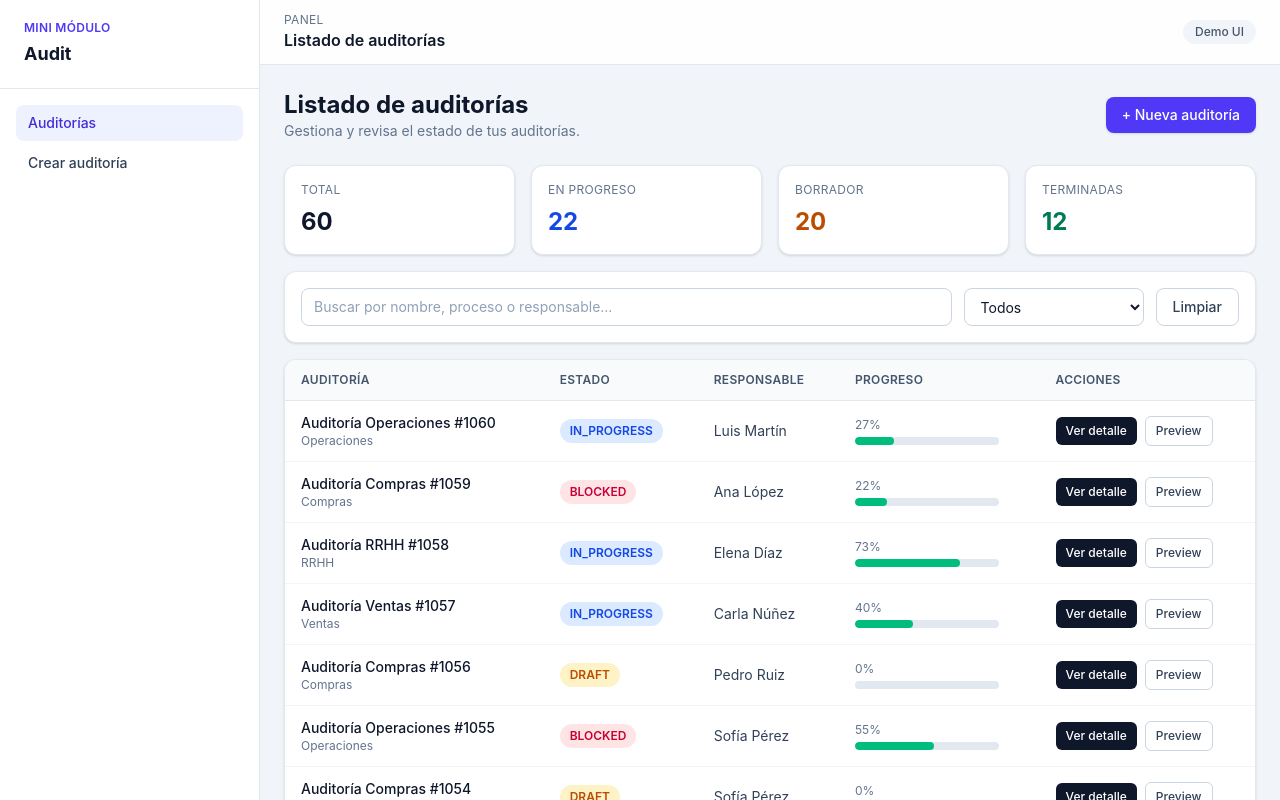
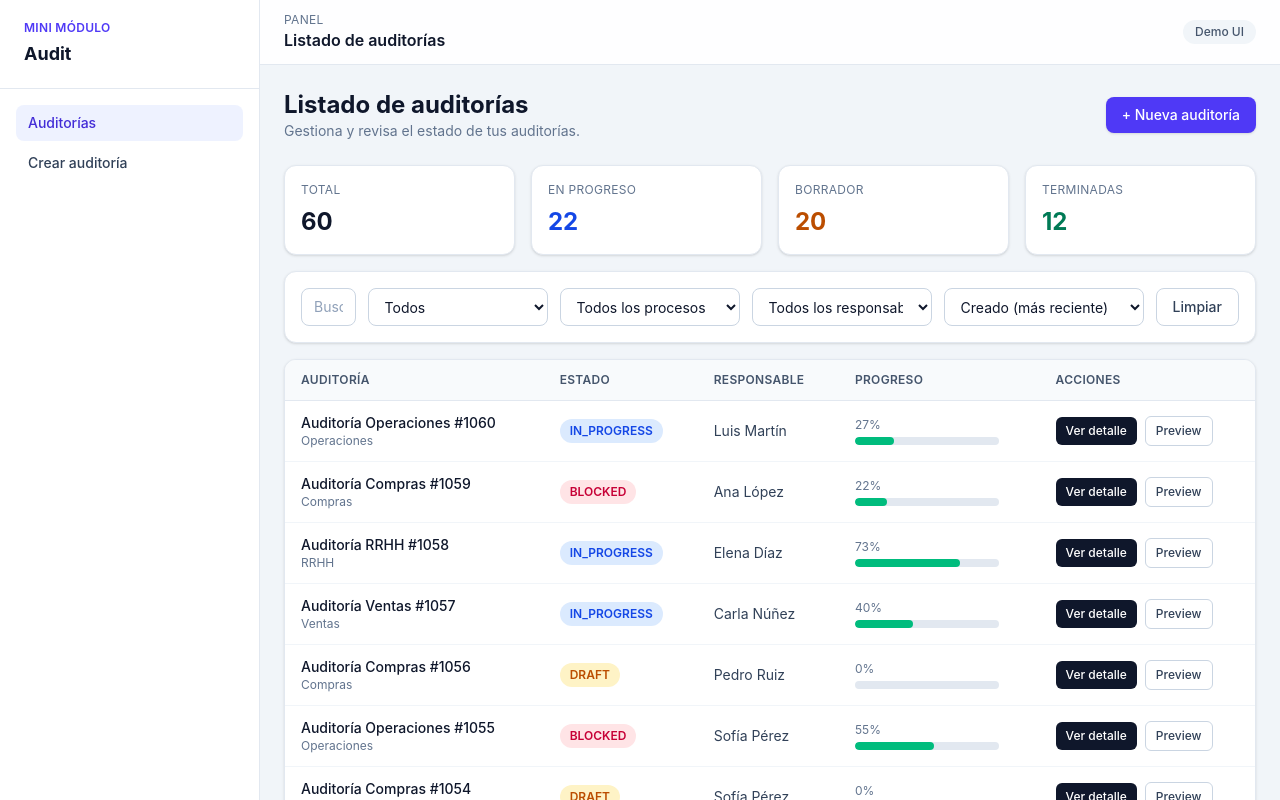
Before and after one commit to Paradels/Mini-Modulo-Audit, a Vue app: page /audits in a window 1280 px wide. Shown: the top 800 px of the page. Built offline with nearby package versions, Linux system fonts and the light colour scheme.

Commit message:
feat(audits): persist full list filters in URL query params

```diff
--- a/src/services/auditService.js
+++ b/src/services/auditService.js
@@ -24,6 +24,7 @@ const MOCK_CONFIG = {
   autoKoRate: 0.15,
   routeErrorRate: {
     GET_AUDITS: 0.15,
+    GET_AUDIT_FILTER_OPTIONS: 0.1,
     GET_AUDIT_DETAIL: 0.1,
     POST_AUDIT: 0.1,
     POST_RUN: 0.15,
@@ -238,6 +239,21 @@ export async function fetchAuditDetail(auditId, { forceError = false } = {}) {
   };
 }
 
+export async function fetchAuditFilterOptions({ forceError = false } = {}) {
+  await withLatencyAndErrors("GET_AUDIT_FILTER_OPTIONS", forceError);
+
+  const processes = [...new Set(db.audits.map((audit) => audit.process).filter(Boolean))].sort((left, right) =>
+    left.localeCompare(right),
+  );
+
+  const owners = [...db.owners]
+    .filter((owner) => owner?.id && owner?.name)
+    .sort((left, right) => left.name.localeCompare(right.name))
+    .map((owner) => ({ ...owner }));
+
+  return { processes, owners };
+}
+
 export async function createAudit(payload, { forceError = false } = {}) {
   await withLatencyAndErrors("POST_AUDIT", forceError);
 
--- a/src/views/AuditListView.vue
+++ b/src/views/AuditListView.vue
@@ -34,7 +34,7 @@
     </div>
 
     <UiCard customClass="mb-4">
-      <div class="grid gap-3 sm:grid-cols-[1fr_180px_auto]">
+      <div class="grid gap-3 sm:grid-cols-2 lg:grid-cols-[1fr_180px_180px_180px_200px_auto]">
         <input
           v-model="filters.search"
           type="text"
@@ -50,6 +50,35 @@
           <option value="IN_PROGRESS">IN_PROGRESS</option>
           <option value="DONE">DONE</option>
           <option value="BLOCKED">BLOCKED</option>
+        </select>
+        <select
+          v-model="filters.process"
+          class="rounded-lg border border-slate-300 px-3 py-2 text-sm outline-none focus:ring-2 focus:ring-indigo-200"
+        >
+          <option value="ALL">Todos los procesos</option>
+          <option v-for="processOption in processOptions" :key="processOption" :value="processOption">
+            {{ processOption }}
+          </option>
+        </select>
+        <select
+          v-model="filters.ownerId"
+          class="rounded-lg border border-slate-300 px-3 py-2 text-sm outline-none focus:ring-2 focus:ring-indigo-200"
+        >
+          <option value="ALL">Todos los responsables</option>
+          <option v-for="owner in ownerOptions" :key="owner.id" :value="owner.id">
+            {{ owner.name }}
+          </option>
+        </select>
+        <select
+          v-model="filters.sort"
+          class="rounded-lg border border-slate-300 px-3 py-2 text-sm outline-none focus:ring-2 focus:ring-indigo-200"
+        >
+          <option value="-updatedAt">Actualizado (más reciente)</option>
+          <option value="updatedAt">Actualizado (más antiguo)</option>
+          <option value="-createdAt">Creado (más reciente)</option>
+          <option value="createdAt">Creado (más antiguo)</option>
+          <option value="name">Nombre (A-Z)</option>
+          <option value="-name">Nombre (Z-A)</option>
         </select>
         <button
           type="button"
@@ -180,7 +209,7 @@ import UiModal from "../components/ui/UiModal.vue";
 import UiSkeleton from "../components/ui/UiSkeleton.vue";
 import UiTable from "../components/ui/UiTable.vue";
 import UiToast from "../components/ui/UiToast.vue";
-import { fetchAudits } from "../services/auditService";
+import { fetchAuditFilterOptions, fetchAudits } from "../services/auditService";
 
 const route = useRoute();
 const router = useRouter();
@@ -190,10 +219,15 @@ const error = ref("");
 const rows = ref([]);
 const previewOpen = ref(false);
 const selectedAudit = ref(null);
+const processOptions = ref([]);
+const ownerOptions = ref([]);
 
 const filters = reactive({
   search: typeof route.query.q === "string" ? route.query.q : "",
   status: typeof route.query.status === "string" ? route.query.status : "ALL",
+  process: typeof route.query.process === "string" ? route.query.process : "ALL",
+  ownerId: typeof route.query.ownerId === "string" ? route.query.ownerId : "ALL",
+  sort: typeof route.query.sort === "string" ? route.query.sort : "-createdAt",
 });
 
 const pagination = reactive({
@@ -247,9 +281,11 @@ async function loadAudits() {
     const result = await fetchAudits({
       q: filters.search,
       status: filters.status === "ALL" ? [] : [filters.status],
+      process: filters.process === "ALL" ? undefined : filters.process,
+      ownerId: filters.ownerId === "ALL" ? undefined : filters.ownerId,
       page: pagination.page,
       pageSize: pagination.pageSize,
-      sort: "-createdAt",
+      sort: filters.sort,
       doneLast: true,
     });
 
@@ -281,6 +317,9 @@ function syncQuery() {
 
   if (filters.search) query.q = filters.search;
   if (filters.status !== "ALL") query.status = filters.status;
+  if (filters.process !== "ALL") query.process = filters.process;
+  if (filters.ownerId !== "ALL") query.ownerId = filters.ownerId;
+  if (filters.sort !== "-createdAt") query.sort = filters.sort;
   if (pagination.page > 1) query.page = String(pagination.page);
 
   router.replace({ query });
@@ -289,7 +328,16 @@ function syncQuery() {
 function resetFilters() {
   filters.search = "";
   filters.status = "ALL";
+  filters.process = "ALL";
+  filters.ownerId = "ALL";
+  filters.sort = "-createdAt";
   pagination.page = 1;
+}
+
+async function loadFilterOptions() {
+  const options = await fetchAuditFilterOptions();
+  processOptions.value = options.processes;
+  ownerOptions.value = options.owners;
 }
 
 function goToPage(nextPage) {
@@ -325,16 +373,22 @@ watch(
   (query) => {
     const nextSearch = typeof query.q === "string" ? query.q : "";
     const nextStatus = typeof query.status === "string" ? query.status : "ALL";
+    const nextProcess = typeof query.process === "string" ? query.process : "ALL";
+    const nextOwnerId = typeof query.ownerId === "string" ? query.ownerId : "ALL";
+    const nextSort = typeof query.sort === "string" ? query.sort : "-createdAt";
     const nextPage = Math.max(1, Number(query.page) || 1);
 
     if (filters.search !== nextSearch) filters.search = nextSearch;
     if (filters.status !== nextStatus) filters.status = nextStatus;
+    if (filters.process !== nextProcess) filters.process = nextProcess;
+    if (filters.ownerId !== nextOwnerId) filters.ownerId = nextOwnerId;
+    if (filters.sort !== nextSort) filters.sort = nextSort;
     if (pagination.page !== nextPage) pagination.page = nextPage;
   },
 );
 
 watch(
-  () => [filters.search, filters.status, pagination.page],
+  () => [filters.search, filters.status, filters.process, filters.ownerId, filters.sort, pagination.page],
   () => {
     syncQuery();
     loadAudits();
@@ -342,6 +396,7 @@ watch(
 );
 
 onMounted(() => {
+  loadFilterOptions();
   loadAudits();
 });
 </script>
```
Also changed, not shown: 1 other file (tests, documents, lock files or other folders).
